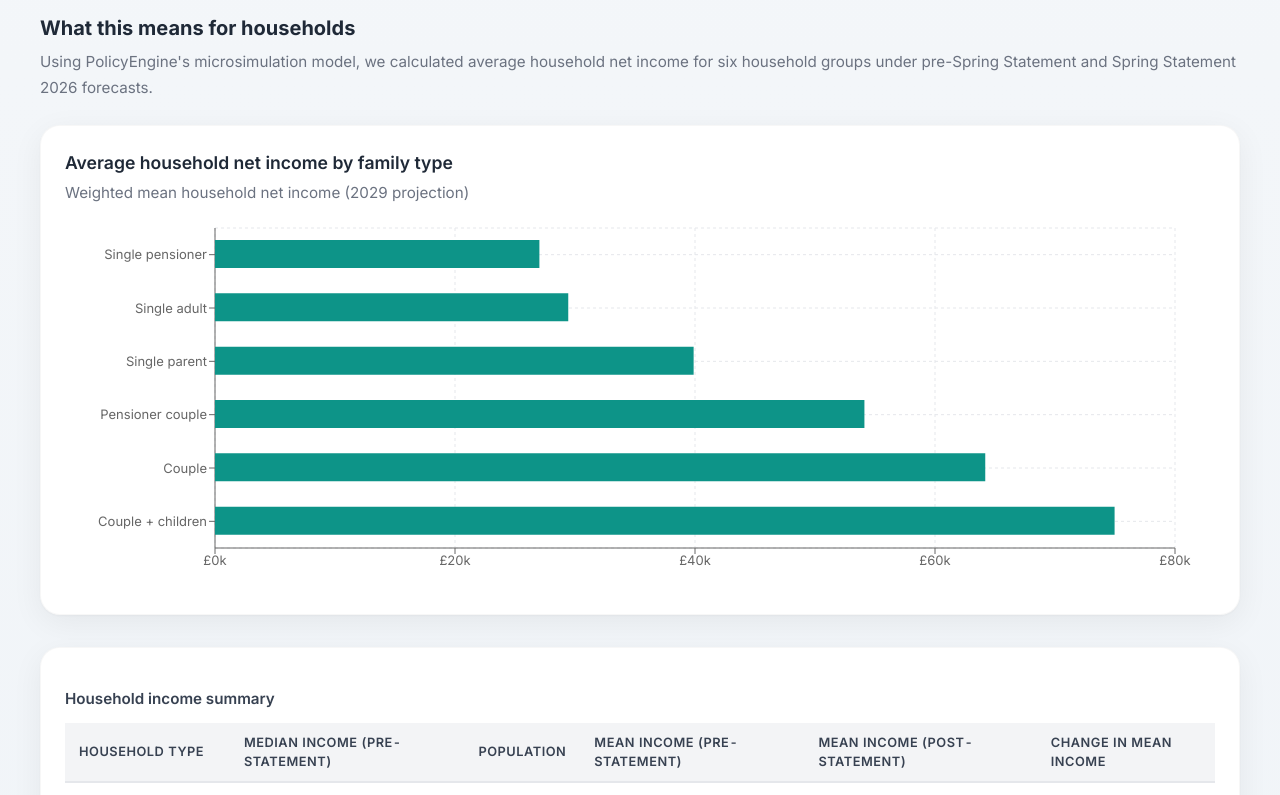
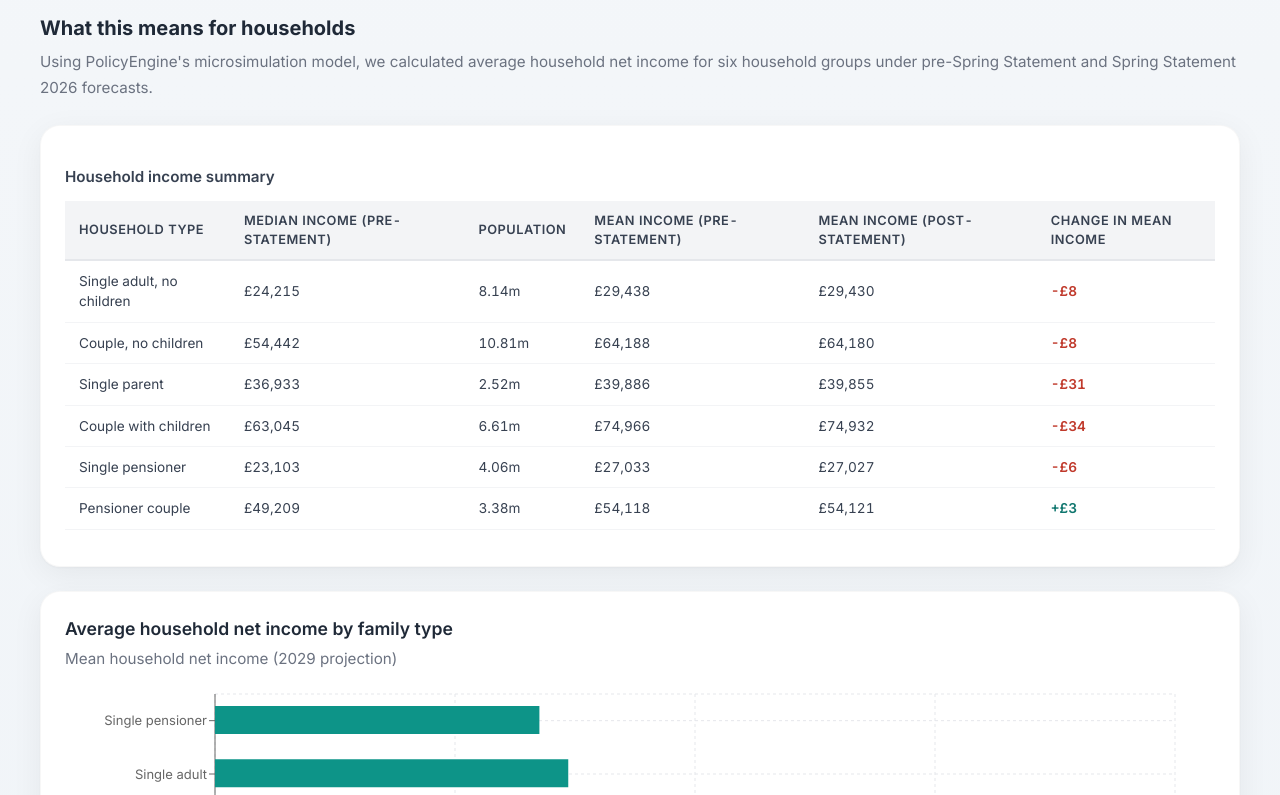
Before and after one commit to PolicyEngine/uk-spring-statement-analysis, a React (Vite) app in the folder dashboard/: page / in a window 1280 px wide. Shown: the part 2240-3035 px from the top of the page. Built offline with nearby package versions, Linux system fonts and the light colour scheme.

Commit message:
Remove 'Weighted' from subtitle, move summary table above bar chart
Co-Authored-By: Claude Opus 4.6 <noreply@anthropic.com>

```diff
--- a/dashboard/src/components/HouseholdImpact.jsx
+++ b/dashboard/src/components/HouseholdImpact.jsx
@@ -39,7 +39,7 @@ function HnetBarChart({ data }) {
   return (
     <div className="section-card">
       <h2>Average household net income by family type</h2>
-      <p>Weighted mean household net income (2029 projection)</p>
+      <p>Mean household net income (2029 projection)</p>
       <div className="chart-container">
         <ResponsiveContainer width="100%" height={360}>
           <BarChart
@@ -116,14 +116,14 @@ export default function HouseholdImpact({ stats, comparison }) {
         </p>
       </div>
 
-      <div className="hero-chart">
-        <HnetBarChart data={stats} />
-      </div>
-
       <div className="section-card" style={{ animationDelay: "0.4s" }}>
         <h3>Household income summary</h3>
         <ForecastTable columns={mergedColumns} rows={mergedRows} format="gbp" />
       </div>
+
+      <div className="hero-chart">
+        <HnetBarChart data={stats} />
+      </div>
     </>
   );
 }
```
